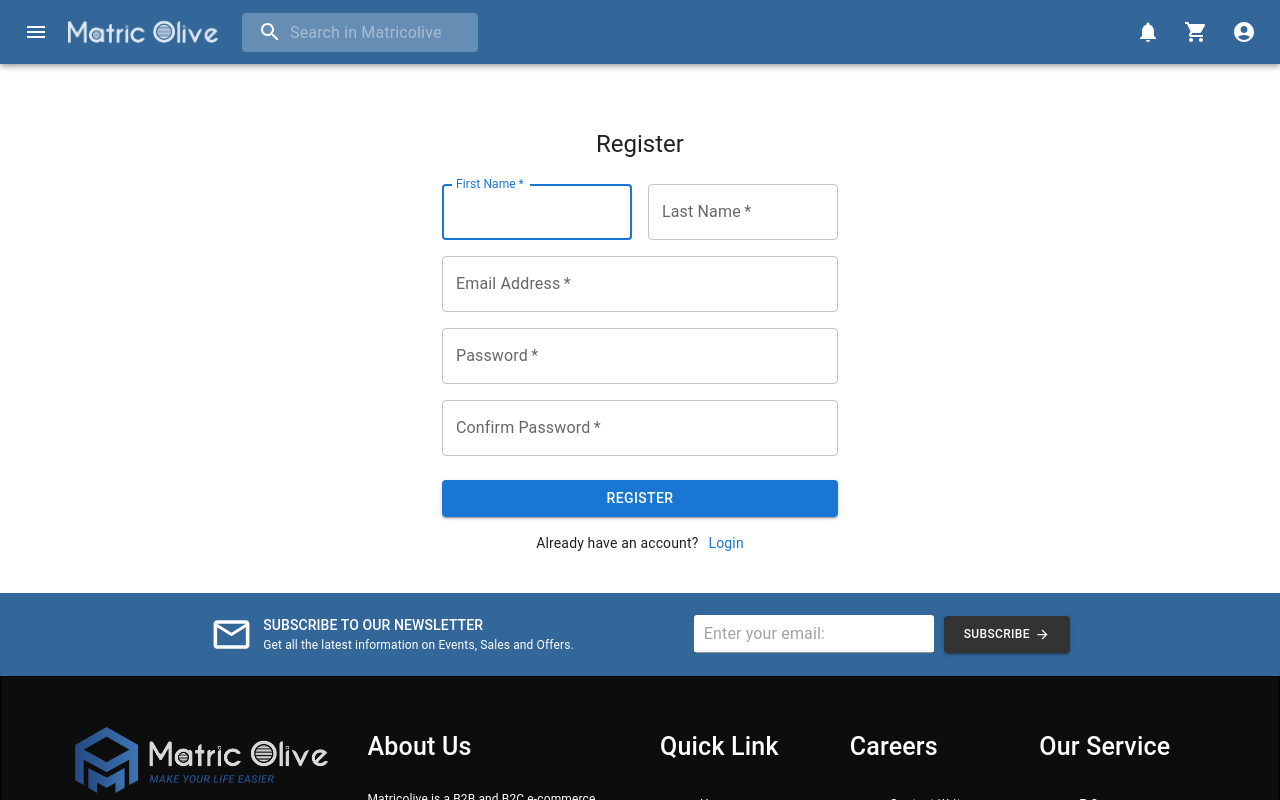
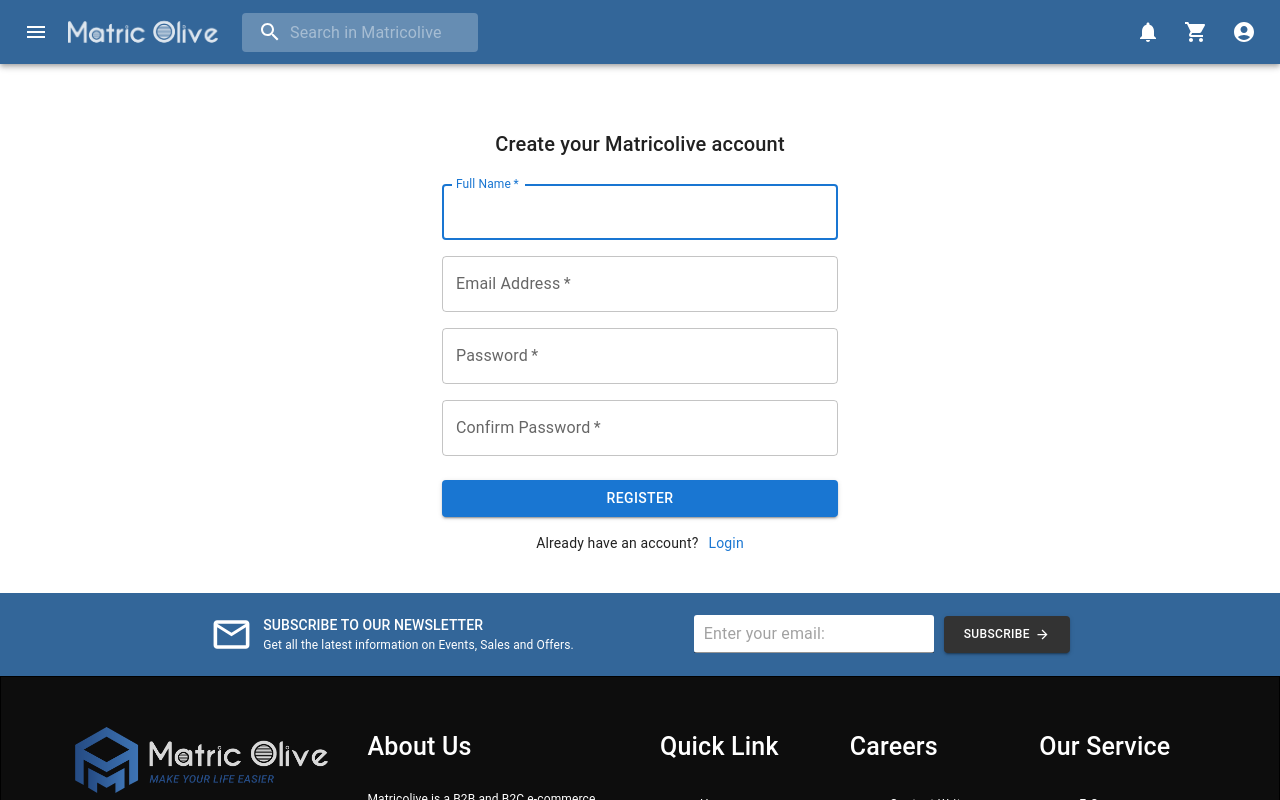
Before and after one commit to Rakibul-Hasan-max/Matricolive, a React (Create React App) app: page /register in a window 1280 px wide. Shown: the top 800 px of the page. Built offline with nearby package versions, Linux system fonts and the light colour scheme.

Commit message:
sign up ready

```diff
--- a/src/Pages/Login/Login.js
+++ b/src/Pages/Login/Login.js
@@ -31,7 +31,7 @@
             alignItems: 'center',
           }}
         >
-          <Typography component="h1" variant="h5">
+          <Typography component="h1" variant="h6">
             Login
           </Typography>
           <Box component="form" onSubmit={handleSubmit} noValidate sx={{ mt: 1 }}>
--- a/src/Pages/Register/Register.js
+++ b/src/Pages/Register/Register.js
@@ -32,30 +32,20 @@
             alignItems: 'center',
           }}
         >
-          <Typography component="h1" variant="h5">
-            Register
+          <Typography component="h1" variant="h6">
+            Create your Matricolive account
           </Typography>
           <Box component="form" noValidate onSubmit={handleSubmit} sx={{ mt: 3 }}>
             <Grid container spacing={2}>
-              <Grid item xs={12} sm={6}>
+              <Grid item xs={12}>
                 <TextField
                   autoComplete="given-name"
-                  name="firstName"
+                  name="fullName"
                   required
                   fullWidth
-                  id="firstName"
-                  label="First Name"
+                  id="fullName"
+                  label="Full Name"
                   autoFocus
-                />
-              </Grid>
-              <Grid item xs={12} sm={6}>
-                <TextField
-                  required
-                  fullWidth
-                  id="lastName"
-                  label="Last Name"
-                  name="lastName"
-                  autoComplete="family-name"
                 />
               </Grid>
               <Grid item xs={12}>
```
